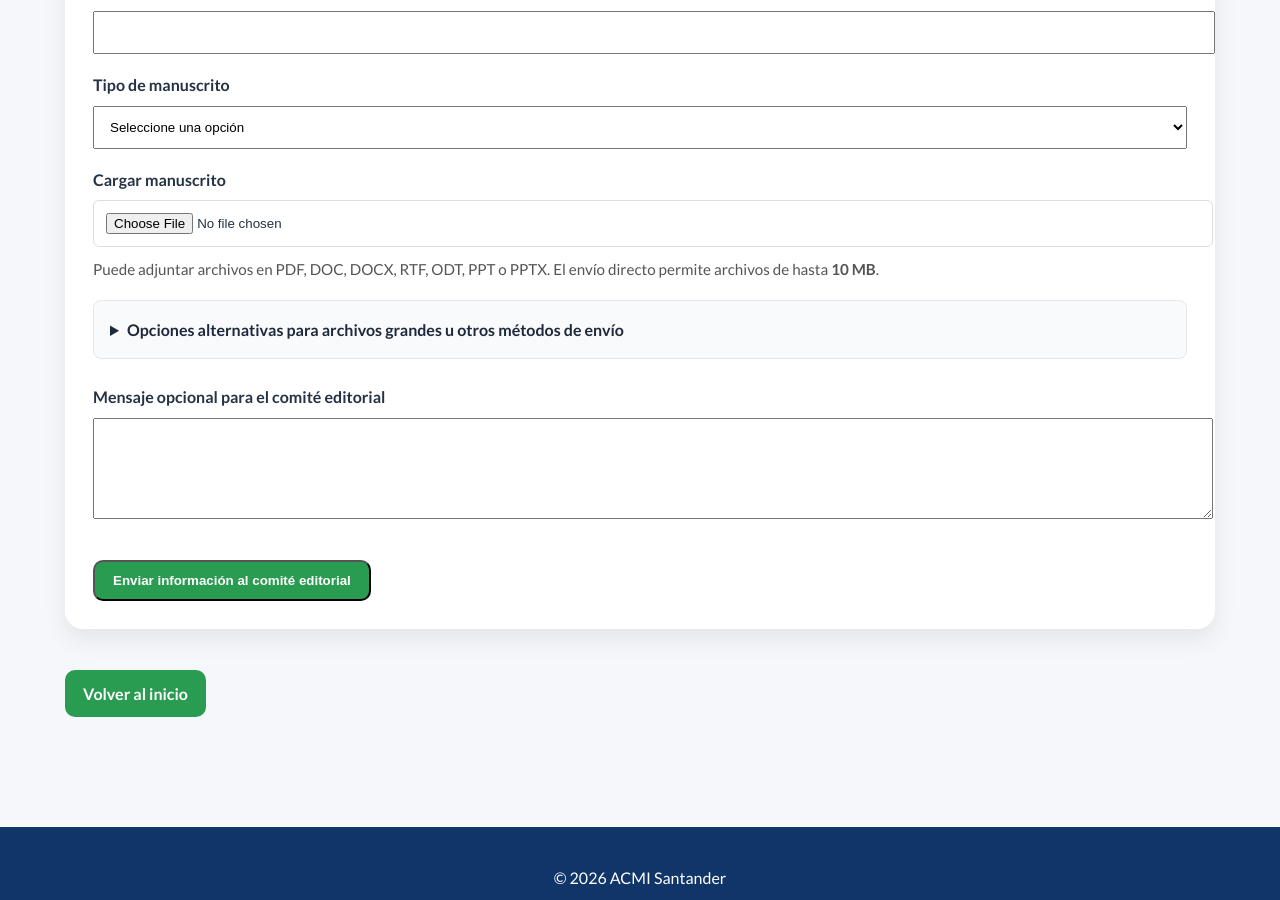
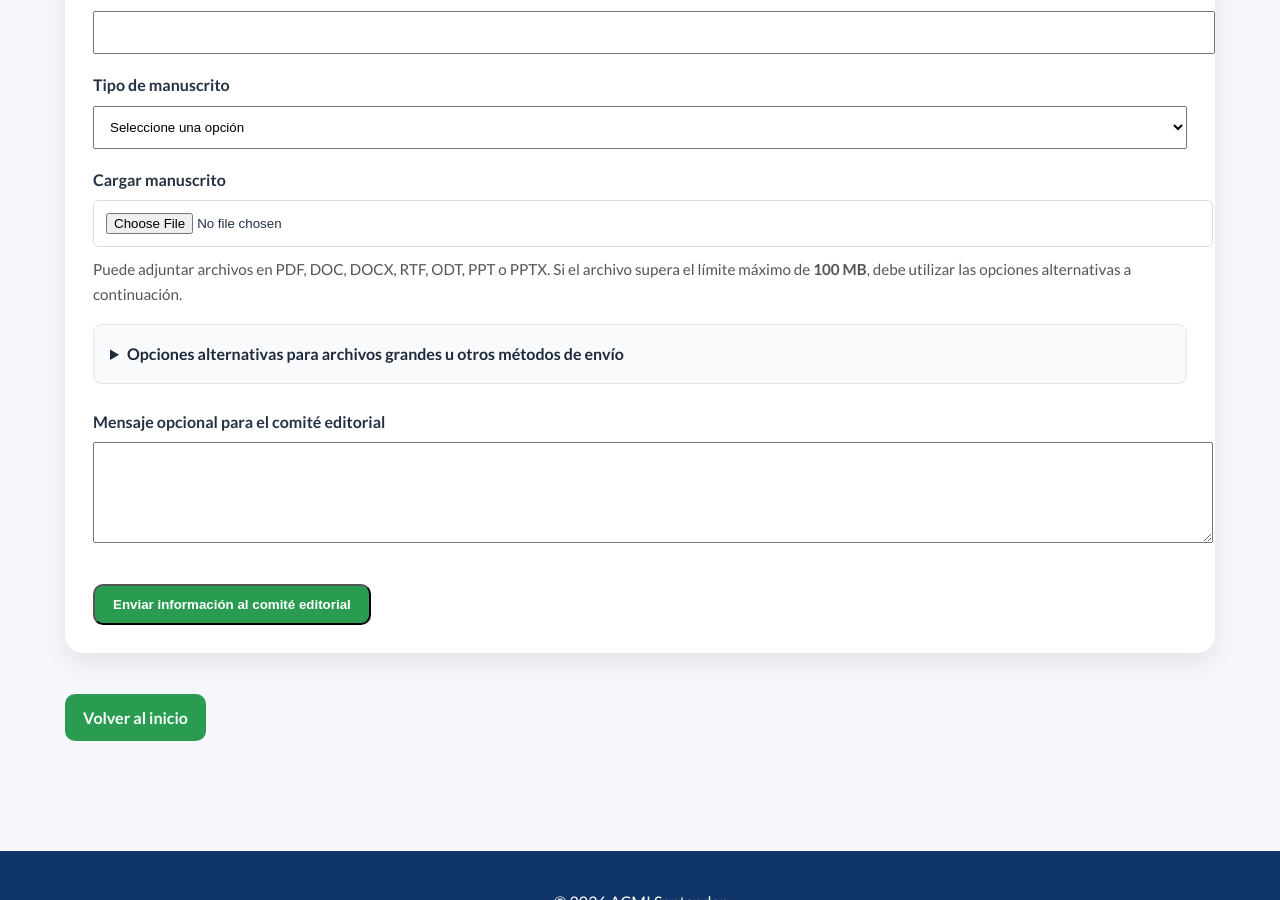
Before and after one commit to Acmisantander/Acmisantander, a Jekyll site: the page built from magazine/enviar-manuscrito.html, in a window 1280 px wide and 900 px high, scrolled down 742 px. Built offline with Jekyll 4.4.1, drawn with Linux system fonts in a browser that asks for light colours; some of the changed lines change nothing that is shown.

Commit message:
Update enviar-manuscrito.html

```diff
--- a/magazine/enviar-manuscrito.html
+++ b/magazine/enviar-manuscrito.html
@@ -17,8 +17,7 @@
 <form
 id="formEnvio"
 action="https://formsubmit.co/santanderacmi@gmail.com"
-method="POST"
-enctype="multipart/form-data">
+method="POST">
 
 <input type="hidden" name="_subject" value="Nuevo manuscrito enviado al Magazine ACMI Santander">
 <input type="hidden" name="_captcha" value="false">
@@ -48,15 +47,15 @@
 </select>
 
 <label><strong>Cargar manuscrito</strong></label>
+
 <input
 id="archivoAdjunto"
 type="file"
-name="attachment"
 accept=".pdf,.doc,.docx,.rtf,.odt,.ppt,.pptx"
 style="width:100%; padding:12px; margin:8px 0 18px; border:1px solid #ddd; border-radius:6px;">
 
 <p style="font-size:0.95rem; color:#555; margin-top:-8px;">
-Puede adjuntar archivos en PDF, DOC, DOCX, RTF, ODT, PPT o PPTX. El envío directo permite archivos de hasta <strong>10 MB</strong>.
+Puede adjuntar archivos en PDF, DOC, DOCX, RTF, ODT, PPT o PPTX. Si el archivo supera el límite máximo de <strong>100 MB</strong>, debe utilizar las opciones alternativas a continuación.
 </p>
 
 <div
@@ -81,11 +80,11 @@
 <div style="margin-top:16px; font-size:0.96rem; line-height:1.7; color:#334155;">
 
 <p>
-Si el archivo supera los <strong>10 MB</strong>, puede presentar dificultades en el envío directo.
-En ese caso, puede utilizar cualquiera de las siguientes alternativas:
+Si el archivo supera los <strong>100 MB</strong>, puede utilizar cualquiera de las siguientes alternativas:
 </p>
 
 <label><strong>Enlace del manuscrito (opcional)</strong></label>
+
 <input
 type="url"
 name="Link_Archivo"
@@ -111,7 +110,11 @@
 </details>
 
 <label><strong>Mensaje opcional para el comité editorial</strong></label>
-<textarea name="Mensaje" rows="5" style="width:100%; padding:12px; margin:8px 0 18px;"></textarea>
+
+<textarea
+name="Mensaje"
+rows="5"
+style="width:100%; padding:12px; margin:8px 0 18px;"></textarea>
 
 <div id="barraContainer" style="display:none; margin-bottom:22px;">
 
@@ -120,7 +123,7 @@
 </div>
 
 <p id="textoCarga" style="font-size:0.92rem; margin-top:8px; color:#475569;">
-Enviando formulario...
+Preparando envío...
 </p>
 
 </div>
@@ -140,7 +143,13 @@
 </div>
 
 <script>
-document.getElementById("formEnvio").addEventListener("submit", function(event) {
+document.getElementById("formEnvio").addEventListener("submit", async function(event) {
+
+  event.preventDefault();
+
+  const CLOUDFLARE_WORKER_URL = "https://dawn-base-5480.santanderacmi.workers.dev";
+
+  const form = this;
 
   const archivoInput = document.getElementById("archivoAdjunto");
   const archivo = archivoInput.files[0];
@@ -148,49 +157,99 @@
   const boton = document.getElementById("botonEnviar");
   const barra = document.getElementById("barra");
   const contenedor = document.getElementById("barraContainer");
+  const textoCarga = document.getElementById("textoCarga");
+
   const mensajeError = document.getElementById("mensajeErrorArchivo");
   const opciones = document.getElementById("opcionesAlternativas");
 
-  const limiteMB = 10;
+  const limiteMB = 100;
   const limiteBytes = limiteMB * 1024 * 1024;
 
   mensajeError.style.display = "none";
   mensajeError.innerHTML = "";
 
   if (archivo && archivo.size > limiteBytes) {
-    event.preventDefault();
 
     mensajeError.style.display = "block";
+
     mensajeError.innerHTML =
-      "<strong>El archivo supera los 10 MB.</strong><br>" +
-      "Para evitar errores en el envío, utilice las opciones alternativas: pegue un enlace de Drive, Dropbox, OneDrive o WeTransfer, suba el archivo mediante el botón de Google Drive o envíelo al correo institucional.";
+      "<strong>El archivo supera el límite máximo de 100 MB.</strong><br>" +
+      "Utilice las opciones alternativas: enlace de Drive, Dropbox, OneDrive, WeTransfer, Google Drive o envío al correo institucional.";
 
     opciones.open = true;
-
-    boton.disabled = false;
-    boton.innerText = "Enviar información al comité editorial";
-
-    contenedor.style.display = "none";
-    barra.style.width = "0%";
 
     return false;
   }
 
   boton.disabled = true;
-  boton.innerText = "Enviando...";
+  boton.innerText = "Subiendo archivo...";
 
   contenedor.style.display = "block";
 
-  let progreso = 0;
+  barra.style.width = "15%";
 
-  const intervalo = setInterval(function() {
-    progreso += 8;
-    barra.style.width = progreso + "%";
+  textoCarga.innerText = "Cargando archivo...";
 
-    if (progreso >= 92) {
-      clearInterval(intervalo);
+  try {
+
+    if (archivo) {
+
+      const datosCloudflare = new FormData();
+
+      datosCloudflare.append("archivo", archivo);
+      datosCloudflare.append("autor", form.Autor.value);
+      datosCloudflare.append("titulo", form.Titulo.value);
+
+      barra.style.width = "35%";
+
+      const respuesta = await fetch(CLOUDFLARE_WORKER_URL, {
+        method: "POST",
+        body: datosCloudflare
+      });
+
+      const resultado = await respuesta.json();
+
+      if (!respuesta.ok || !resultado.success) {
+        throw new Error(resultado.error || "No se pudo cargar el archivo.");
+      }
+
+      barra.style.width = "80%";
+
+      const campoR2 = document.createElement("input");
+
+      campoR2.type = "hidden";
+      campoR2.name = "Archivo_R2";
+      campoR2.value = resultado.fileKey;
+
+      form.appendChild(campoR2);
+
     }
-  }, 180);
 
+    boton.innerText = "Enviando información...";
+    textoCarga.innerText = "Enviando información...";
+
+    barra.style.width = "95%";
+
+    form.submit();
+
+  } catch (error) {
+
+    boton.disabled = false;
+
+    boton.innerText = "Enviar información al comité editorial";
+
+    contenedor.style.display = "none";
+
+    barra.style.width = "0%";
+
+    mensajeError.style.display = "block";
+
+    mensajeError.innerHTML =
+      "<strong>No fue posible cargar el archivo.</strong><br>" +
+      error.message +
+      "<br><br>Puede intentar nuevamente o usar las opciones alternativas.";
+
+    opciones.open = true;
+  }
 });
 </script>
```
